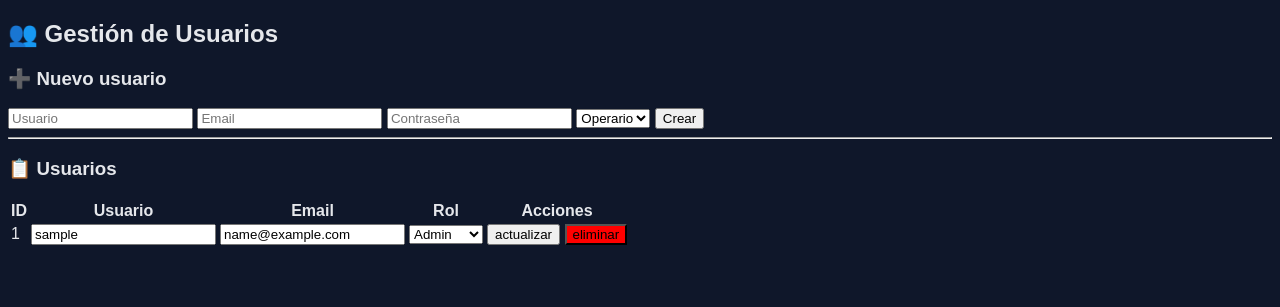
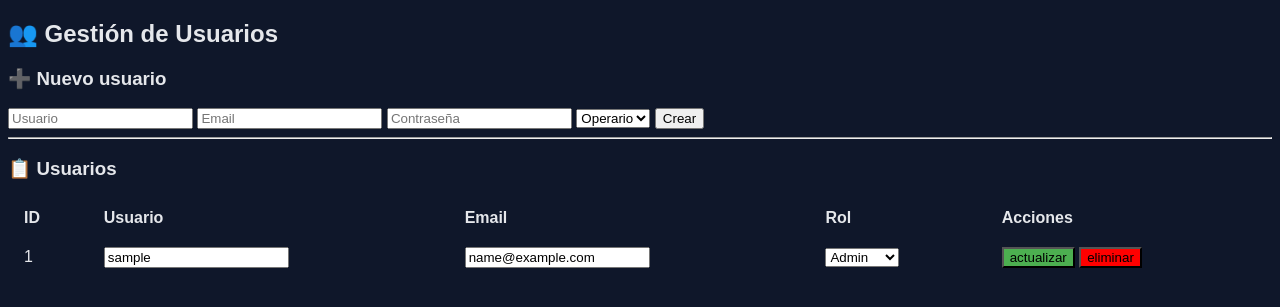
Before and after one commit to fer967/smartfarm-cloud, a Python web app: template app/templates/users.html in a window 1280 px wide. Shown: the part 83-390 px from the top of the page. Run offline with Jinja, Linux system fonts and the light colour scheme; the template is opened without the code that fills it: most values are stand-ins (such as "Sample title", 1, 10 or a date in 2020).

Commit message:
agrego estilos a tabla de historicos

```diff
--- a/app/static/styles.css
+++ b/app/static/styles.css
@@ -12,7 +12,7 @@ body {
 }
 
 .navbar button {
-    background: #2e7d32;
+    background: #1565c0;
     color: white;
     border: none;
     padding: 8px 14px;
@@ -40,8 +40,12 @@ body {
     background: #1565c0;
 }
 
-.button {
+.button-delete {
     background-color: red;
+}
+
+.button-update {
+    background-color: #4caf50;
 }
 
 .cards {
@@ -119,3 +123,13 @@ body {
     animation: spin 1s linear infinite;
     display: inline-block;
 }
+
+table {
+    width: 100%;
+    border-collapse: collapse;
+}
+
+th, td {
+    padding: 10px 16px;   /* 👈 separación interna */
+    text-align: left;
+}
--- a/app/templates/animals.html
+++ b/app/templates/animals.html
@@ -48,11 +48,11 @@
             </td>
             <td><input type="number" name="quantity" value="{{ a.quantity }}"></td>
             <td>
-                <button type="submit">actualizar</button>
+                <button type="submit" class="button-update">actualizar</button>
         </form>
 
         <form method="post" action="/animals/{{ a.id }}/delete" style="display:inline">
-            <button type="submit" class="button">eliminar</button>
+            <button type="submit" class="button-delete">eliminar</button>
         </form>
         </td>
     </tr>
--- a/app/templates/users.html
+++ b/app/templates/users.html
@@ -56,11 +56,11 @@
     </td>
 
     <td>
-            <button type="submit">actualizar</button>
+            <button type="submit" class="button-update">actualizar</button>
         </form>
 
         <form method="post" action="/users/{{ u.id }}/delete" style="display:inline">
-            <button type="submit" class="button">eliminar</button>
+            <button type="submit" class="button-delete">eliminar</button>
         </form>
     </td>
 </tr>
```
